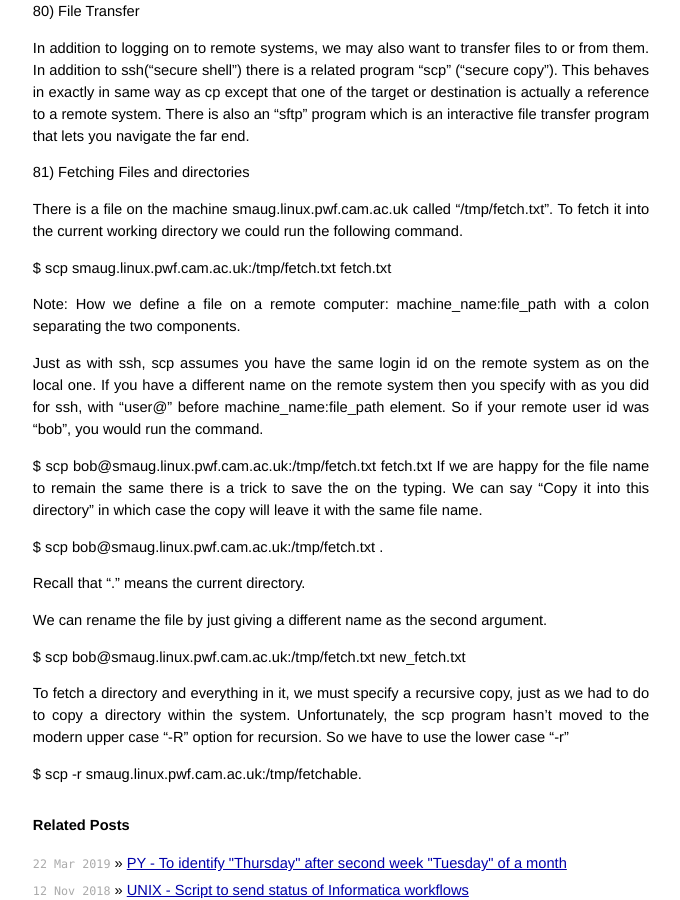
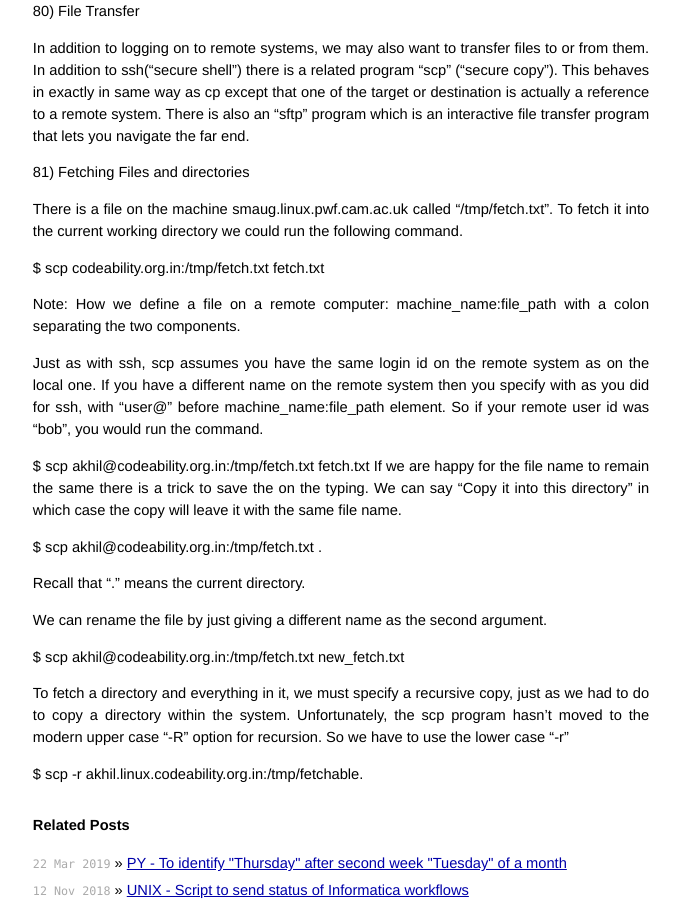
Before and after one commit to akhiln007/web-repo, a Jekyll site: the page built from _posts/2018-05-23-Unix Commands.md, in a window 1280 px wide and 900 px high, scrolled down 2066 px. Shown: the whole window, without its empty margins (299-979 px from the left). Built offline with Jekyll 4.4.1, drawn with Linux system fonts in a browser that asks for light colours.

Commit message:
Update 2018-05-23-Unix Commands.md

```diff
--- a/_posts/2018-05-23-Unix Commands.md
+++ b/_posts/2018-05-23-Unix Commands.md
@@ -93,23 +93,23 @@ In addition to logging on to remote systems, we may also want to transfer files
 
 There is a file on the machine smaug.linux.pwf.cam.ac.uk called “/tmp/fetch.txt”. To fetch it into the current working directory we could run the following command.
 
-$ scp smaug.linux.pwf.cam.ac.uk:/tmp/fetch.txt fetch.txt
+$ scp codeability.org.in:/tmp/fetch.txt fetch.txt
 
 Note: How we define a file on a remote computer: machine_name:file_path with a colon separating the two components.
 
 Just as with ssh, scp assumes you have the same login id on the remote system as on the local one. If you have a different name on the remote system then you specify with as you did for ssh, with “user@” before machine_name:file_path element. So if your remote user id was “bob”, you would run the command.
 
-$ scp bob@smaug.linux.pwf.cam.ac.uk:/tmp/fetch.txt fetch.txt
+$ scp akhil@codeability.org.in:/tmp/fetch.txt fetch.txt
 If we are happy for the file name to remain the same there is a trick to save the on the typing. We can say “Copy it into this directory” in which case the copy will leave it with the same file name.
 
-$ scp bob@smaug.linux.pwf.cam.ac.uk:/tmp/fetch.txt .
+$ scp akhil@codeability.org.in:/tmp/fetch.txt .
 
 Recall that “.” means the current directory.
 
 We can rename the file by just giving a different name as the second argument.
 
-$ scp bob@smaug.linux.pwf.cam.ac.uk:/tmp/fetch.txt new_fetch.txt
+$ scp akhil@codeability.org.in:/tmp/fetch.txt new_fetch.txt
 
 To fetch a directory and everything in it, we must specify a recursive copy, just as we had to do to copy a directory within the system. Unfortunately, the scp program hasn’t moved to the modern upper case “-R” option for recursion. So we have to use the lower case “-r”
 
-$ scp -r smaug.linux.pwf.cam.ac.uk:/tmp/fetchable.
+$ scp -r akhil.linux.codeability.org.in:/tmp/fetchable.
```
